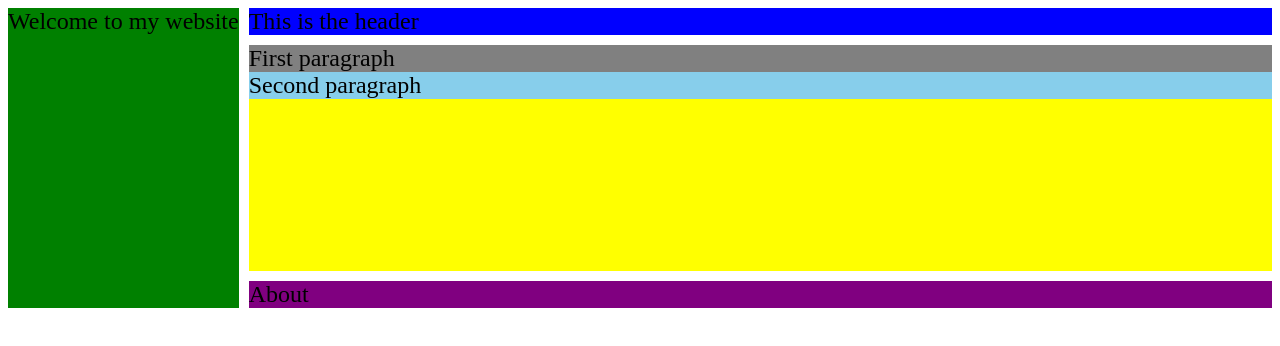
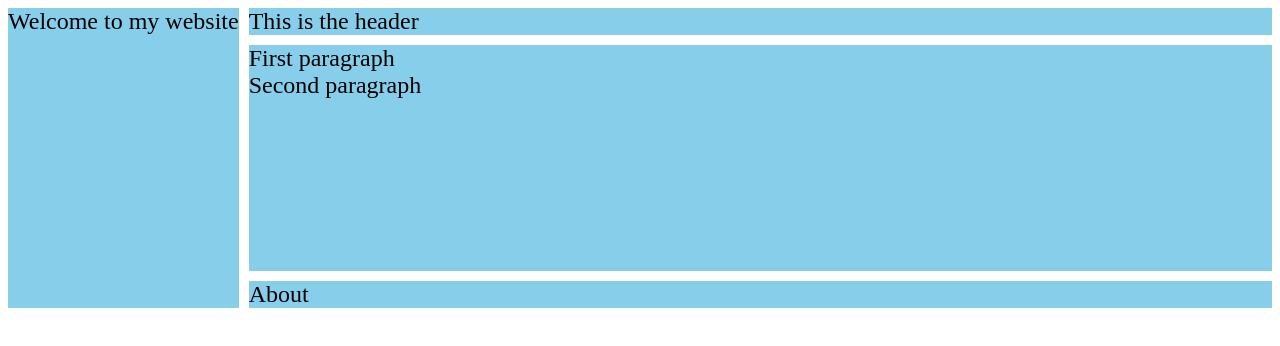
Before and after one commit to shindanny/shindanny.github.io, a plain HTML site: page index.html in a window 1280 px wide. Drawn offline with Linux system fonts and the light colour scheme.

Commit message:
Update index.html

```diff
--- a/index.html
+++ b/index.html
@@ -14,27 +14,27 @@
       "advert footer";
   }
   .item1 {
-    background: blue;
+    background: skyblue;
     grid-area: header;
   }
 
   .item2 {
-    background: green;
+    background: skyblue;
     grid-area: advert;
   }
 
   .item3 {
-    background: yellow;
+    background: skyblue;
     grid-area: content;
   }
 
   .item4 {
-    background: purple;
+    background: skyblue;
     grid-area: footer;
   }
 
   .itemOne {
-    background: gray;
+    background: skyblue;
   }
 
   .itemTwo {
```
